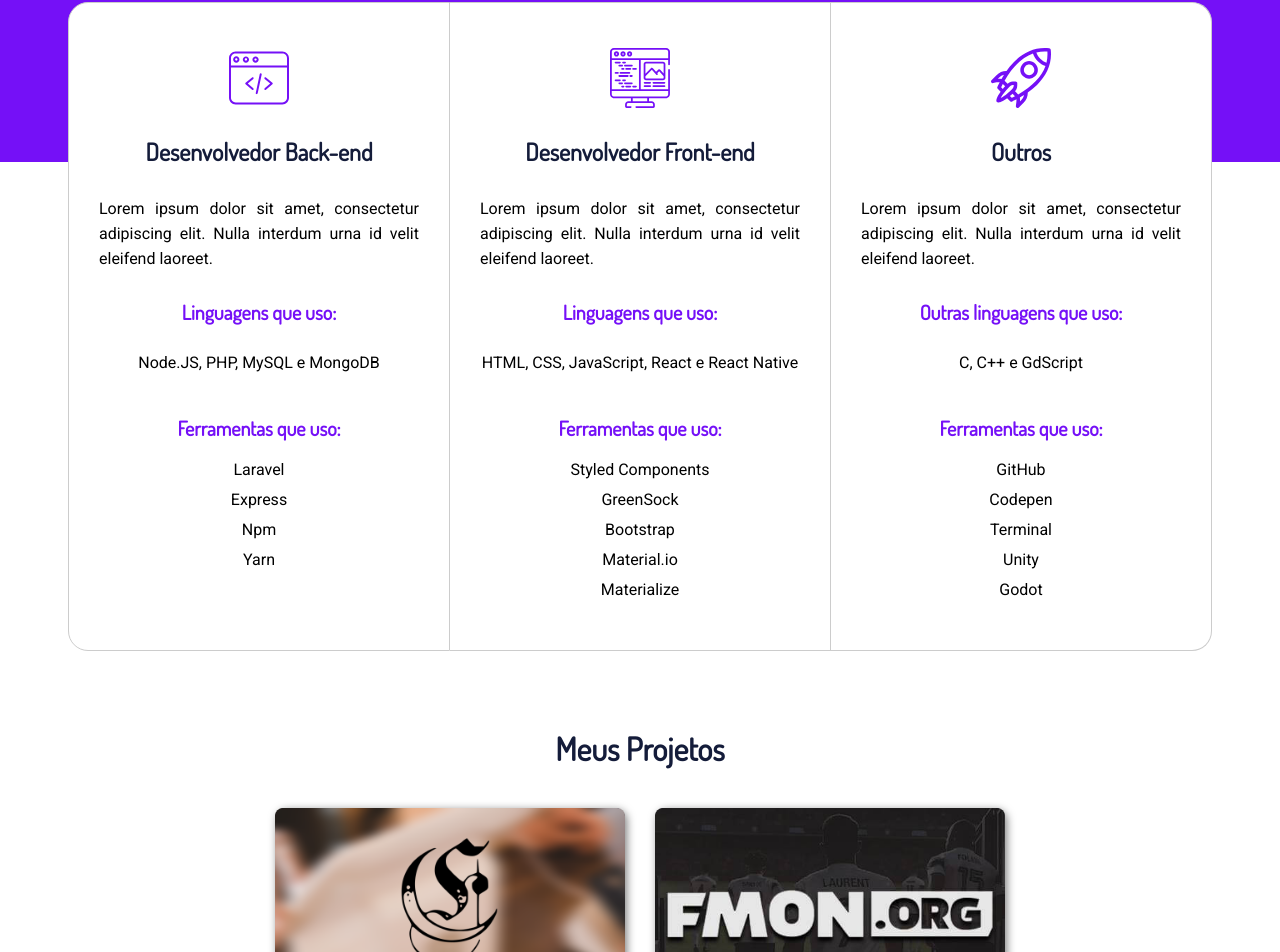
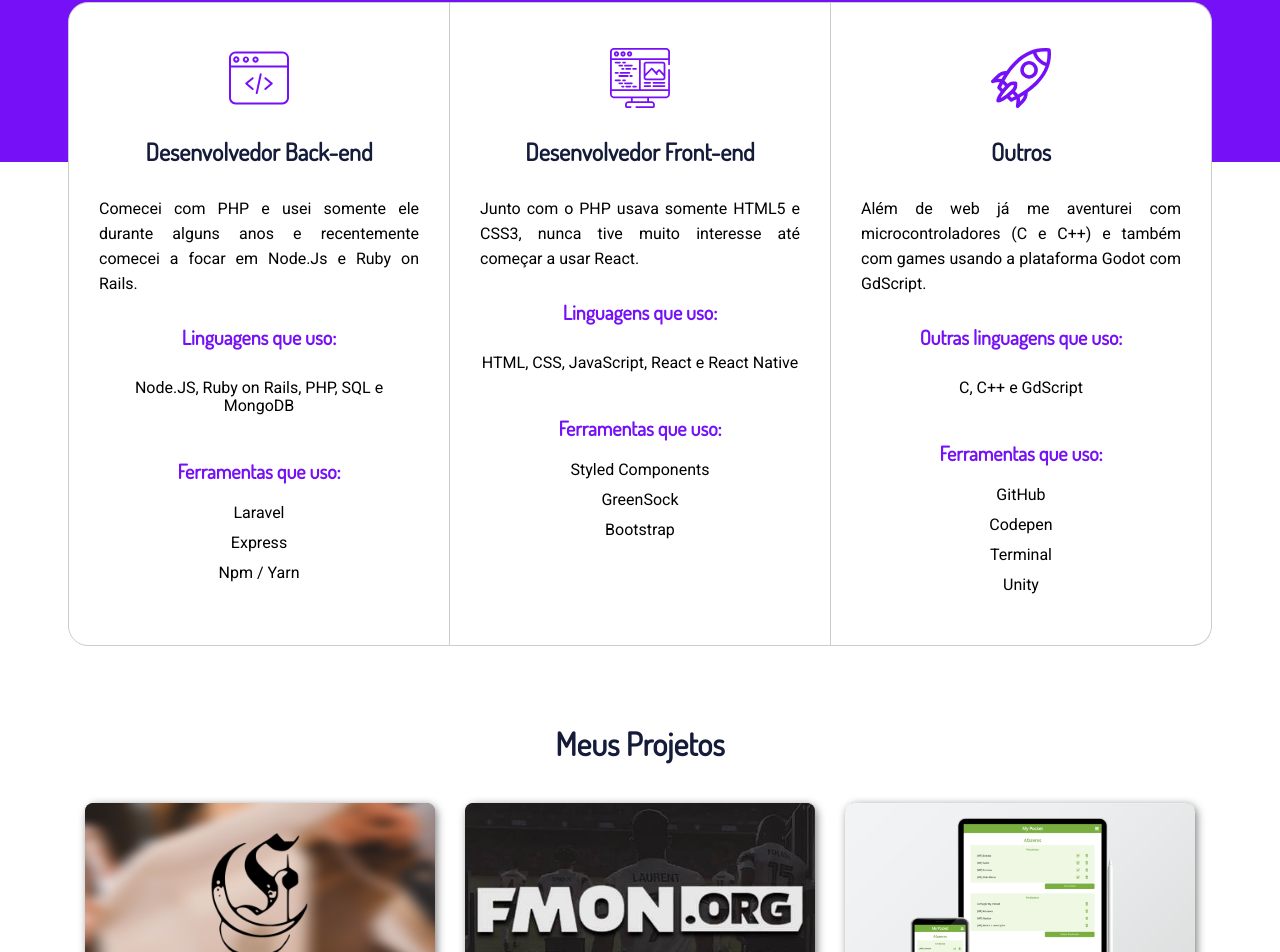
Before and after one commit to lpeil/Peil-Dev, a React (Create React App) app: page / in a window 1280 px wide. Shown: the part 1278-2230 px from the top of the page. Built offline with nearby package versions, Linux system fonts and the light colour scheme.

Commit message:
Polishing

```diff
--- a/src/components/Contato/index.js
+++ b/src/components/Contato/index.js
@@ -45,6 +45,11 @@ const Input = styled.input`
     border: 1px solid #E6ECF8;
     border-radius: 4px;
     outline: none;
+    transition: 0.5s;
+
+    &:focus {
+        border-color: #141c3a;
+    }
 `
 
 const Field = styled.div`
@@ -69,6 +74,12 @@ const Message = styled.textarea`
     border: 1px solid #E6ECF8;
     border-radius: 4px;
     outline: none;
+
+    transition: 0.5s;
+
+    &:focus {
+        border-color: #141c3a;
+    }
 `
 
 const Button = styled.button`
@@ -77,6 +88,7 @@ const Button = styled.button`
     justify-content: center;
     width: 190px;
     height: 55px;
+    margin-top: 30px;
     color: #7510F7;
     background-color: transparent;
     border: 2px solid #7510F7;
@@ -204,7 +216,7 @@ export default class Contato extends React.Component {
         return (
             <>
                 <Wrapper>
-                    <Title>No que que posso te ajudar?</Title>
+                    <Title>No que eu posso te ajudar?</Title>
                     <Form onSubmit={this.handleSubmit}>
                         <Line>
                             <Field>
--- a/src/components/Projetos/data.js
+++ b/src/components/Projetos/data.js
@@ -1,11 +1,14 @@
-import CardFMON from '../../assets/projetos/card-fmon.jpg';
-import CardECart from '../../assets/projetos/card-ecart.png';
+import CardFMON         from '../../assets/projetos/card-fmon.jpg';
+import CardFullFMON     from '../../assets/projetos/card-fullfmon.png';
+import CardECart        from '../../assets/projetos/card-ecart.png';
+import MyPocket         from '../../assets/projetos/card-mypocket.jpeg';
 
 export const dataArray = [
 	{
                 "id": "ecart",
                 "header": "E-CART",
                 "image": CardECart,
+                "fullimage": CardECart,
                 "desc": "Um E-Commerce feito com Node.Js, React e MongoDB, é um projeto pessoal, com o intuito de ser leve e altamente customivável. Ainda na fase inicial.",
                 "fullText": "Um E-Commerce feito com Node.Js, React e MongoDB, é um projeto pessoal, com o intuito de ser leve e altamente customivável. Ainda na fase inicial.",
                 "situation": "(Em desenvolvimento)",
@@ -16,11 +19,23 @@ export const dataArray = [
                 "id": "fmon",
                 "header": "FMON.org",
                 "image": CardFMON,
+                "fullimage": CardFullFMON,
                 "desc": "Uma plataforma para o e-sport de Football Manager, com sistema de transferências, organização de campeonatos, tabelas e entre outras. Atualmente a maior plataforma de FM Online do mundo, tendo 9 grandes campeonatos simultâneos em 2019.",
                 "fullText": "Uma plataforma para o e-sport de Football Manager, com sistema de transferências, organização de campeonatos, tabelas e entre outras. Atualmente a maior plataforma de FM Online do mundo, tendo 9 grandes campeonatos simultâneos em 2019.",
                 "situation": "(Em atividade)",
                 "intenalLink": "/projetos/fmon",
                 "externalLink": "https://fmon.org",
                 "externalLinkName": "Ver Site"
+	},{
+                "id": "mypocket",
+                "header": "My Pocket",
+                "image": MyPocket,
+                "fullimage": MyPocket,
+                "desc": "Um projeto com um To-Do List, um gerenciador de eventos e saldo, comecei para aprender Ruby on Rails",
+                "fullText": "Um projeto com um To-Do List, um gerenciador de eventos e saldo, comecei para aprender Ruby on Rails",
+                "situation": "(Em Desenvolvimento)",
+                "intenalLink": "/projetos/mypocket",
+                "externalLink": "https://github.com/lpeil/My-Pocket",
+                "externalLinkName": "Ver GitHub"
 	},
 ];
--- a/src/components/Projetos/projeto.js
+++ b/src/components/Projetos/projeto.js
@@ -27,8 +27,8 @@ const Card = styled.div`
 `
 
 const Image = styled.div`
-    width: 40%;
-    height: 300px;
+    width: 60%;
+    height: 450px;
     background-image: url(${props => props.image});
     background-position: center center;
     background-size: cover;
@@ -88,7 +88,7 @@ export default class Projeto extends React.Component {
                 <Wrapper>
                     {dataArray.filter(element => element.id === id).map((element, index) => (
                         <Card key={index}>
-                            <Image image={element.image} />
+                            <Image image={element.fullimage} />
                             <Infos>
                                 <Desc>
                                     {element.fullText}
--- a/src/components/Sobre/data.js
+++ b/src/components/Sobre/data.js
@@ -7,28 +7,28 @@ export const dataArray = [
         "id": "back",
         "icon": BackendIcon,
         "head": "Desenvolvedor Back-end",
-        "description": "Lorem ipsum dolor sit amet, consectetur adipiscing elit. Nulla interdum urna id velit eleifend laoreet.",
+        "description": "Comecei com PHP e usei somente ele durante alguns anos e recentemente comecei a focar em Node.Js e Ruby on Rails.",
         "linguagenssubhead": "Linguagens que uso:",
-        "linguages": "Node.JS, PHP, MySQL e MongoDB",
+        "linguages": "Node.JS, Ruby on Rails, PHP, SQL e MongoDB",
         "devtoolsubhead": "Ferramentas que uso:",
-        "tools": ["Laravel", "Express", "Npm", "Yarn"],
+        "tools": ["Laravel", "Express", "Npm / Yarn"],
 	},{
         "id": "front",
         "icon": FrontendIcon,
         "head": "Desenvolvedor Front-end",
-        "description": "Lorem ipsum dolor sit amet, consectetur adipiscing elit. Nulla interdum urna id velit eleifend laoreet.",
+        "description": "Junto com o PHP usava somente HTML5 e CSS3, nunca tive muito interesse até começar a usar React.",
         "linguagenssubhead": "Linguagens que uso:",
         "linguages": "HTML, CSS, JavaScript, React e React Native",
         "devtoolsubhead": "Ferramentas que uso:",
-        "tools": ["Styled Components", "GreenSock", "Bootstrap", "Material.io", "Materialize"],
+        "tools": ["Styled Components", "GreenSock", "Bootstrap"],
 	},{
         "id": "outros",
         "icon": OtherIcon,
         "head": "Outros",
-        "description": "Lorem ipsum dolor sit amet, consectetur adipiscing elit. Nulla interdum urna id velit eleifend laoreet.",
+        "description": "Além de web já me aventurei com microcontroladores (C e C++) e também com games usando a plataforma Godot com GdScript.",
         "linguagenssubhead": "Outras linguagens que uso:",
         "linguages": "C, C++ e GdScript",
         "devtoolsubhead": "Ferramentas que uso:",
-        "tools": ["GitHub", "Codepen", "Terminal", "Unity", "Godot"],
+        "tools": ["GitHub", "Codepen", "Terminal", "Unity"],
 	}
 ];
```
Also changed, not shown: src/assets/projetos/card-fullfmon.png (added), src/assets/projetos/card-mypocket.jpeg (added). Lines whose indentation alone changed are shown as unchanged.
